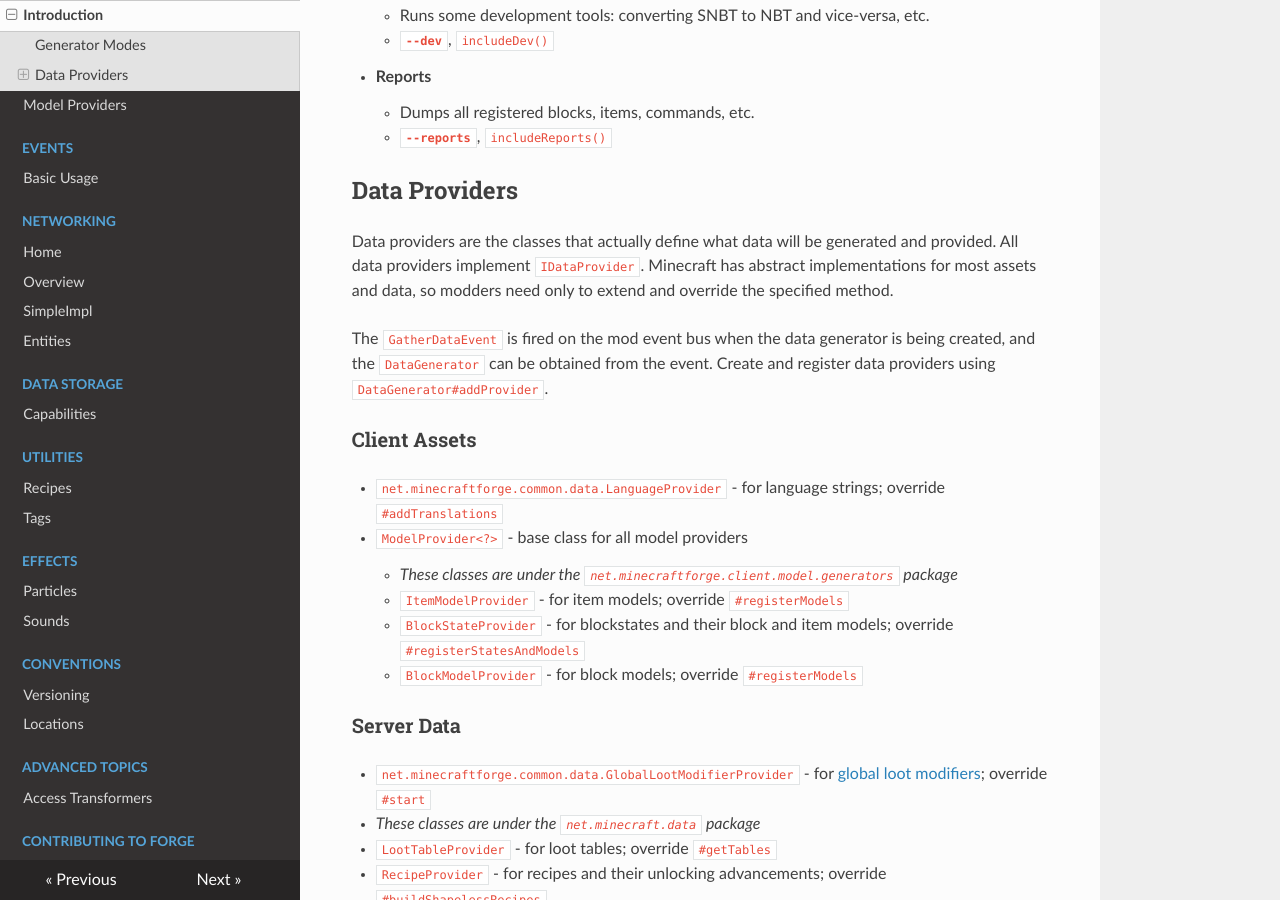
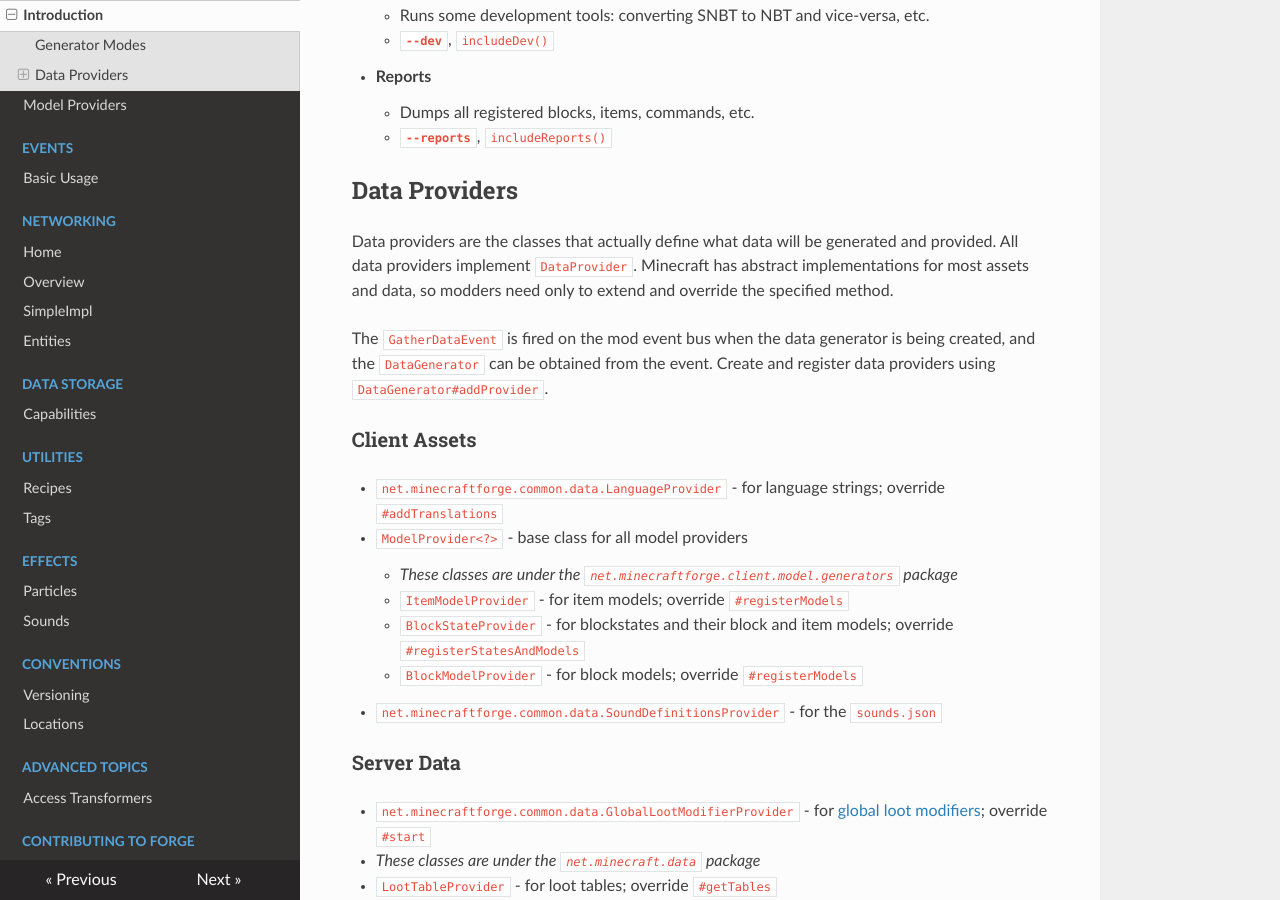
Before and after one commit to MinecraftForge/Documentation, an MkDocs documentation site: the page built from docs/datagen/intro.md, in a window 1280 px wide and 900 px high, scrolled down 856 px. Built offline with MkDocs 1.6.1, drawn with Linux system fonts in a browser that asks for light colours; nearby versions of some CDN libraries.

Commit message:
Update `datagen`

```diff
--- a/docs/datagen/intro.md
+++ b/docs/datagen/intro.md
@@ -28,7 +28,7 @@ The data generator can be configured to run 4 different data generations, which
 Data Providers
 --------------
 
-Data providers are the classes that actually define what data will be generated and provided. All data providers implement `IDataProvider`.
+Data providers are the classes that actually define what data will be generated and provided. All data providers implement `DataProvider`.
 Minecraft has abstract implementations for most assets and data, so modders need only to extend and override the specified method.
 
 The `GatherDataEvent` is fired on the mod event bus when the data generator is being created, and the `DataGenerator` can be obtained from the event. Create and register data providers using `DataGenerator#addProvider`.
@@ -40,6 +40,7 @@ The `GatherDataEvent` is fired on the mod event bus when the data generator is b
     * `ItemModelProvider` - for item models; override `#registerModels`
     * `BlockStateProvider` - for blockstates and their block and item models; override `#registerStatesAndModels`
     * `BlockModelProvider` - for block models; override `#registerModels`
+  * `net.minecraftforge.common.data.SoundDefinitionsProvider` - for the `sounds.json`
 
 ### Server Data
   * `net.minecraftforge.common.data.GlobalLootModifierProvider` - for [global loot modifiers][glm]; override `#start`
```
